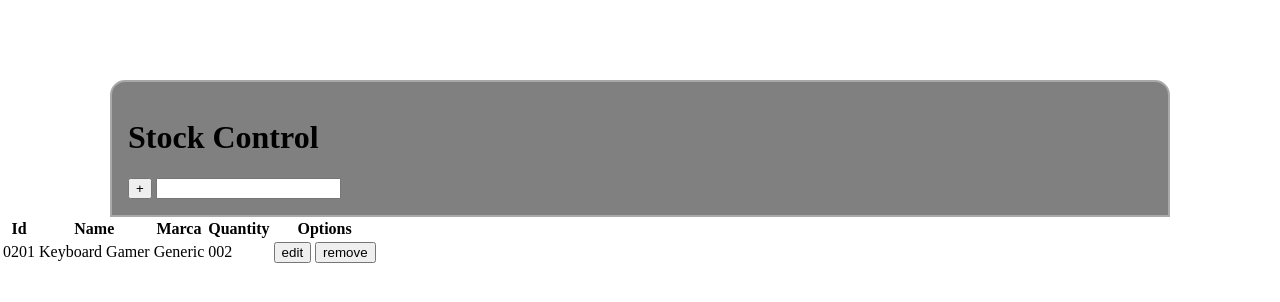
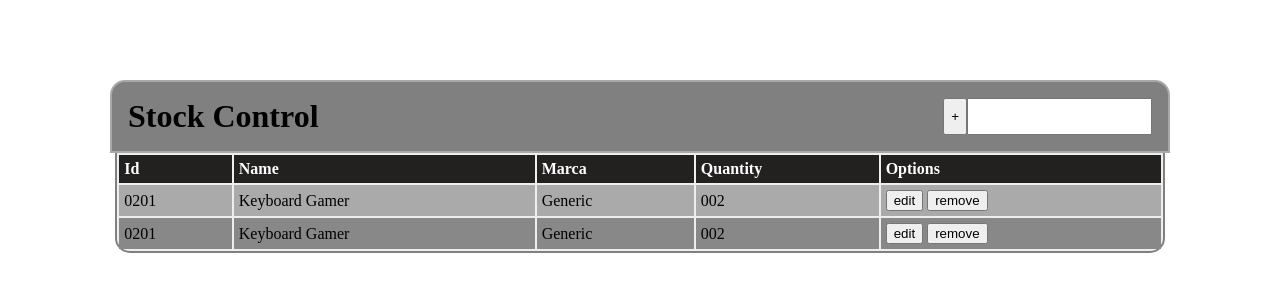
Before and after one commit to jotadagostin/check-stock, a plain HTML site: page index.html in a window 1280 px wide. Drawn offline with Linux system fonts and the light colour scheme.

Commit message:
update css table

```diff
--- a/css/style.css
+++ b/css/style.css
@@ -6,21 +6,55 @@ body {
 
 .control {
   width: 80vw;
+  /* using vw to avoid scroll */
   margin: 10vh auto 0;
   background-color: gray;
   border: 2px solid darkgray;
   padding: 1em;
   border-radius: 15px 15px 0 0;
+  display: flex;
 }
 
 .title {
-
+  margin: 0;
+  flex-grow: 1;
 }
 
 .add {
-
 }
 
 .search {
+}
 
+.content {
+   width: 82vw;
+  /* using vw to avoid scroll */
+  margin: 0 auto 10vh;
+  background-color: #eee;
+  border: 2px solid gray;
+  border-top: none;
+  border-radius: 0 0 15px 15px;
 }
+
+
+.content th,
+.content td {
+    text-align: left;
+    padding: 5px 10px 5px 5px;
+}
+
+.topic {
+    color: white;
+}
+
+ .topic th {
+    background-color: rgb(35, 32, 32);
+}
+
+.content tr:nth-child(odd) {
+  background-color: #aaa;
+}
+
+.content tr:nth-child(even) {
+  background-color: #888;
+}
--- a/index.html
+++ b/index.html
@@ -1,25 +1,37 @@
 <!DOCTYPE html>
 <html lang="en">
   <head>
-    <meta charset="UTF-8">
-    <meta name="viewport" content="width=device-width, initial-scale=1.0">
+    <meta charset="UTF-8" />
+    <meta name="viewport" content="width=device-width, initial-scale=1.0" />
     <title>Stock Control</title>
-    <link rel="stylesheet" href="css/style.css">
+    <link rel="stylesheet" href="css/style.css" />
   </head>
   <body>
     <header class="control">
       <h1 class="title">Stock Control</h1>
       <button class="add">+</button>
-        <input type="search" class="search">
+      <input type="search" class="search" />
     </header>
-    <table>
-        <head><tr>
+    <table class="content">
+      <thead class="topic">
+        <tr>
           <th>Id</th>
           <th>Name</th>
           <th>Marca</th>
           <th>Quantity</th>
           <th>Options</th>
-        </tr></head>
+        </tr>
+      </thead>
+      <tr>
+        <td>0201</td>
+        <td>Keyboard Gamer</td>
+        <td>Generic</td>
+        <td>002</td>
+        <td>
+          <button>edit</button>
+          <button>remove</button>
+        </td>
+      </tr>
       <tr>
         <td>0201</td>
         <td>Keyboard Gamer</td>
```
Lines whose indentation alone changed are shown as unchanged.
